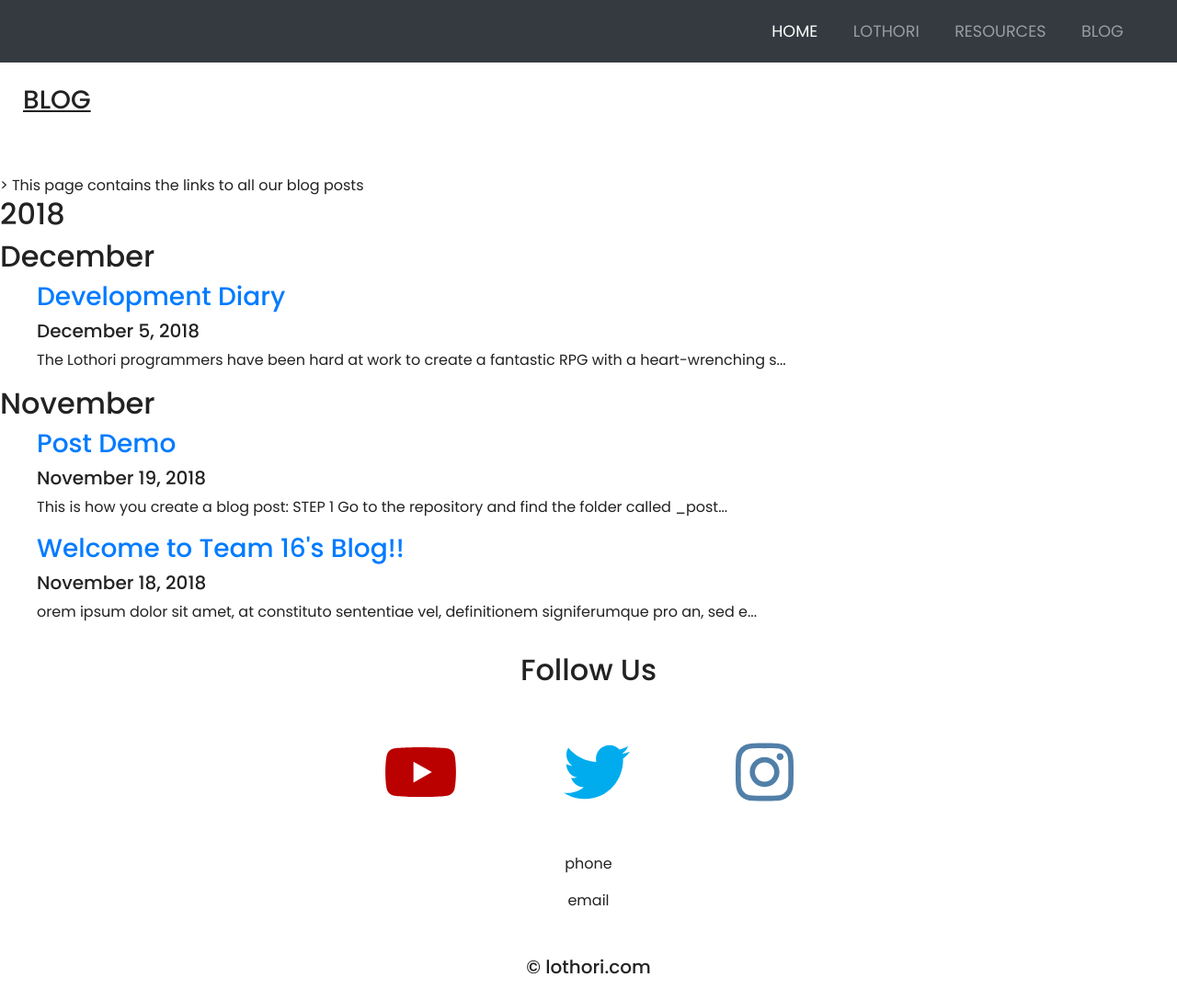
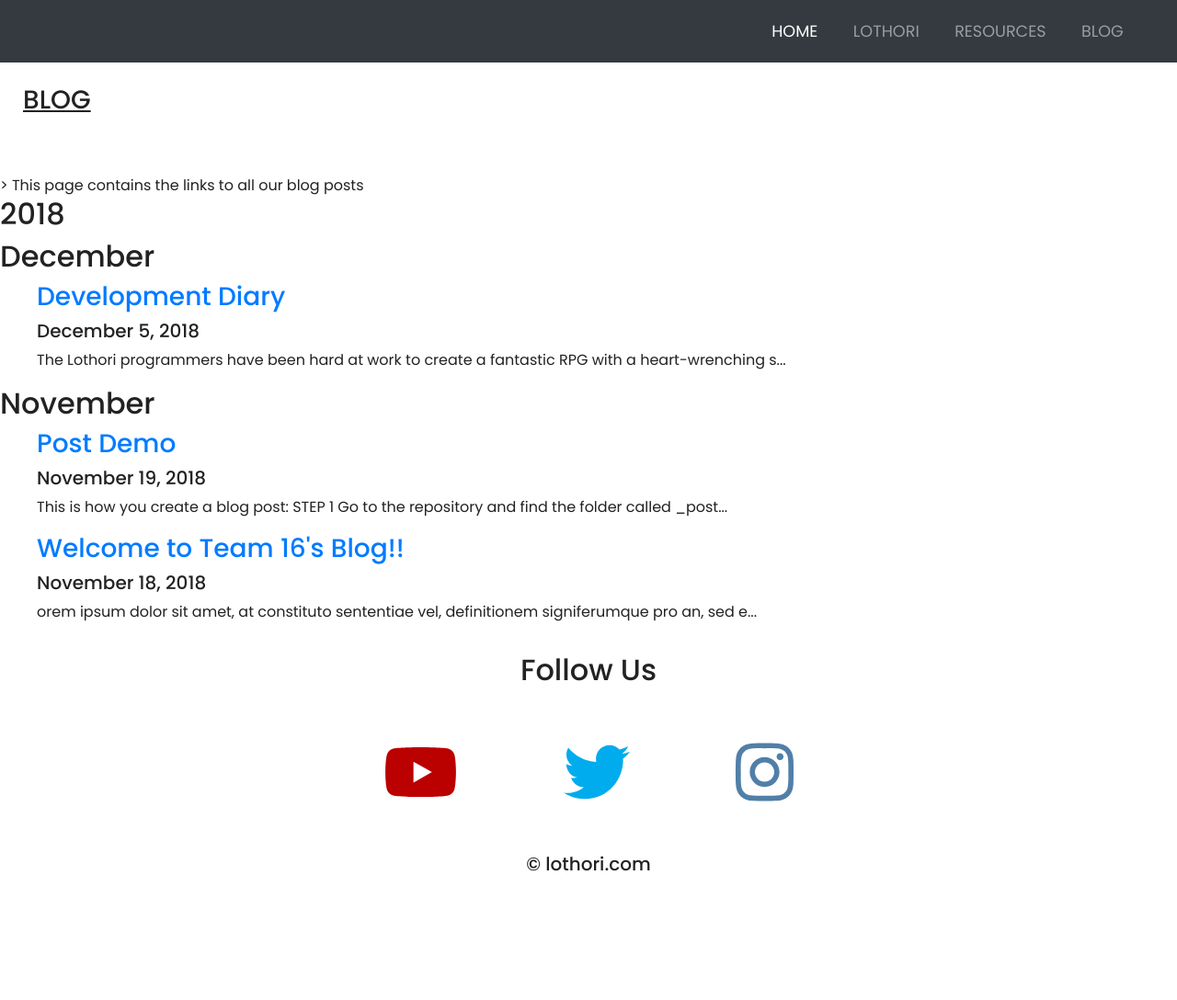
Before and after one commit to mohamedjasmin/lothoriold, a Jekyll site: the page built from blog.html, in a window 1280 px wide and 1088 px high. Shown: the whole window at 92% size. Built offline with Jekyll 4.4.1, drawn with Linux system fonts in a browser that asks for light colours; nearby versions of some CDN libraries.

Commit message:
removed phone and email

```diff
--- a/_layouts/wrapper.html
+++ b/_layouts/wrapper.html
@@ -69,10 +69,6 @@
 <footer>
 <div class="conatiner-fluid padding">
 <div class="row text-center">
-  <div class="col-md-12">
-    <p>phone</p>
-    <p>email</p>
-  </div>
   <div class="col-12">
     <h5>&copy; lothori.com</h5>
   </div>
```
